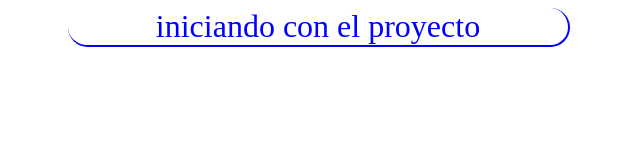
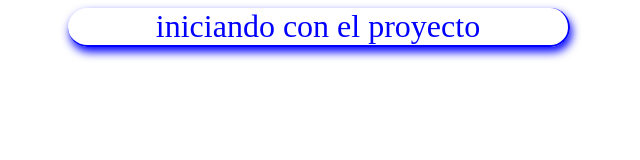
Before and after one commit to Ddae-D/proyecto-web, a plain HTML site: page index.html in a window 1280 px wide. Shown: the whole page, without its empty margins (321-961 px from the left). Drawn offline with Linux system fonts and the light colour scheme.

Commit message:
agregando sombra a content

```diff
--- a/stilo.css
+++ b/stilo.css
@@ -11,4 +11,5 @@ p {
     font-size: 2em;
     border-bottom: 2px solid blue;
     border-right: 2px solid blue;
+    box-shadow: 2px 5px 10px;
 }
```
